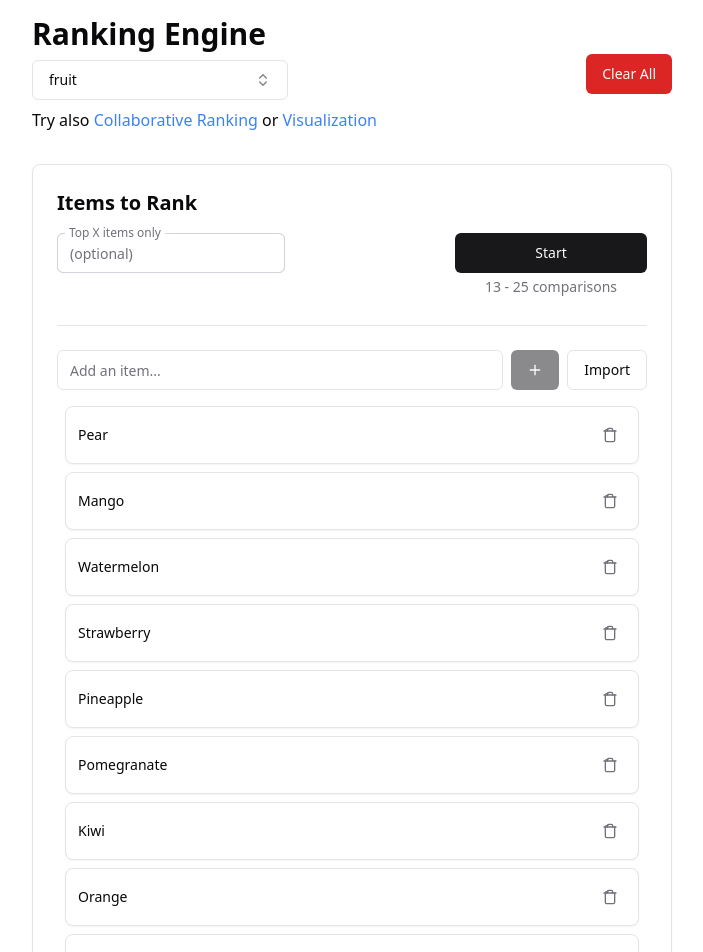
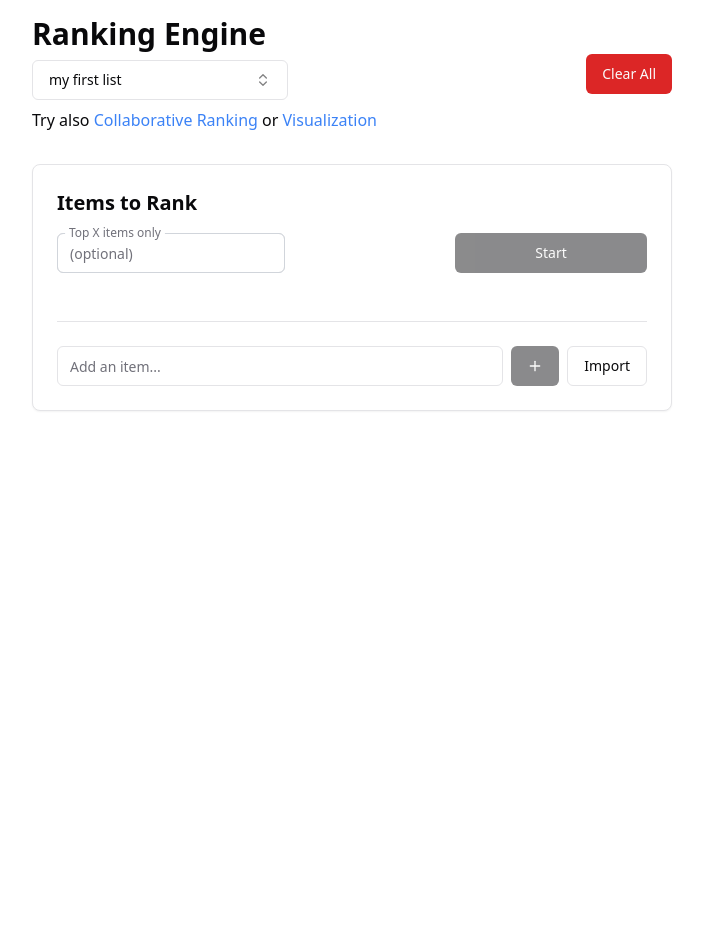
Before and after one commit to MrGreenTea/ranking-engine, a SvelteKit app: page / in a window 1280 px wide. Shown: the top 952 px of the page, without its empty margins (288-991 px from the left). After the commit the page ends 800 px from the top, so only its background shows below. Built offline with nearby package versions, Linux system fonts and the light colour scheme.

Commit message:
Revert "PRESENTATION: default fruit list"
This reverts commit eb34bdd4303473c2ae835cde70ed7b989d8acc82.

```diff
--- a/src/routes/+page.svelte
+++ b/src/routes/+page.svelte
@@ -18,27 +18,14 @@
 
 	type Phase = 'compare' | 'create' | 'insertion' | 'result';
 
-	const defaultList = 'fruit';
+	const defaultList = 'my first list';
 	let lists = applicationStore<string[]>('lists', [defaultList]);
 	let selectedList = applicationStore<string>('selected-list', lists.value[0]);
 
 	// TODO: I don't like that we have to derive the store...
 	// but without it the reactivity doesn't work
 	// maybe separating into components would help?
-	let items = $derived(
-		localStore<string[]>(selectedList.value, 'ranking-items', [
-			'Apple',
-			'Banana',
-			'Orange',
-			'Kiwi',
-			'Pomegranate',
-			'Pineapple',
-			'Strawberry',
-			'Watermelon',
-			'Mango',
-			'Pear'
-		])
-	);
+	let items = $derived(localStore<string[]>(selectedList.value, 'ranking-items', []));
 	let sortedItems = $derived(localStore<string[]>(selectedList.value, 'ranking-sorted-items', []));
 	let remainingItems = $derived(
 		localStore<string[]>(selectedList.value, 'ranking-remaining-items', [])
```
